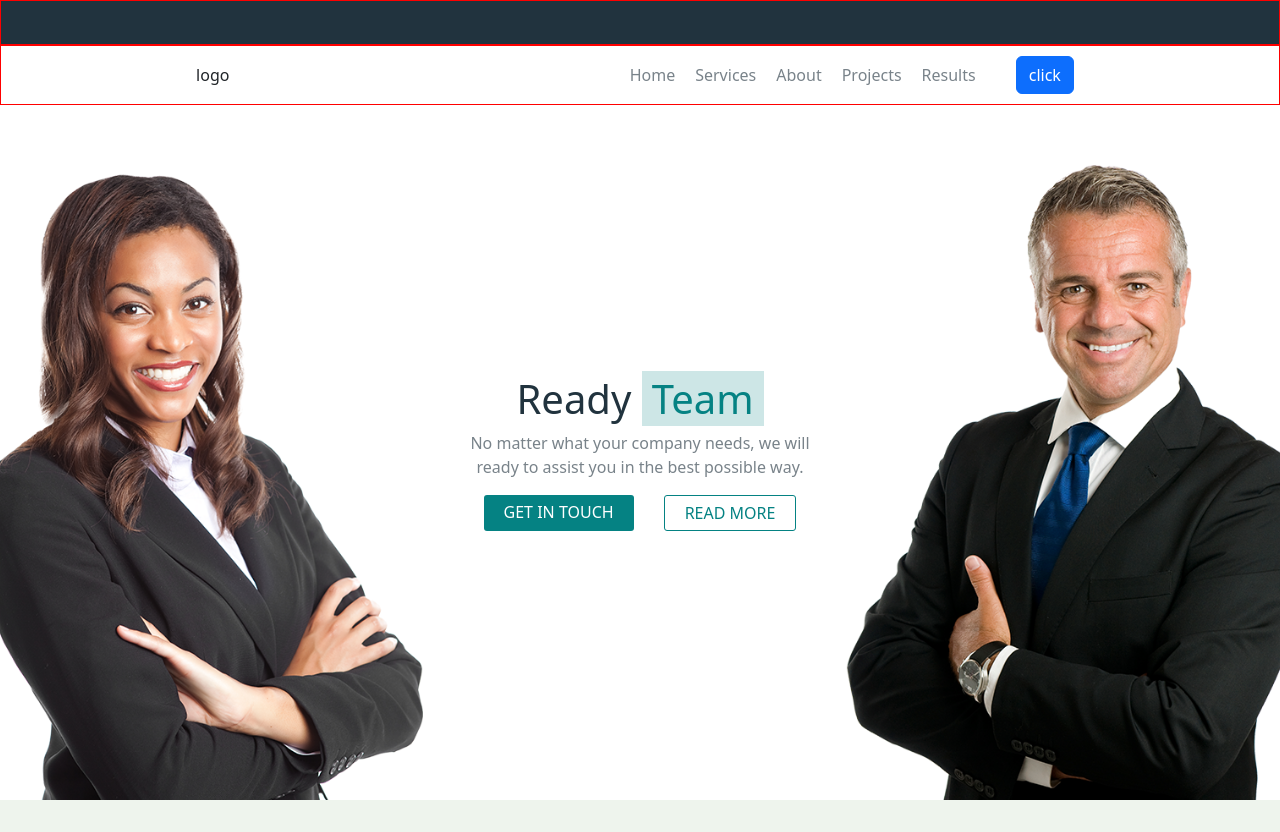
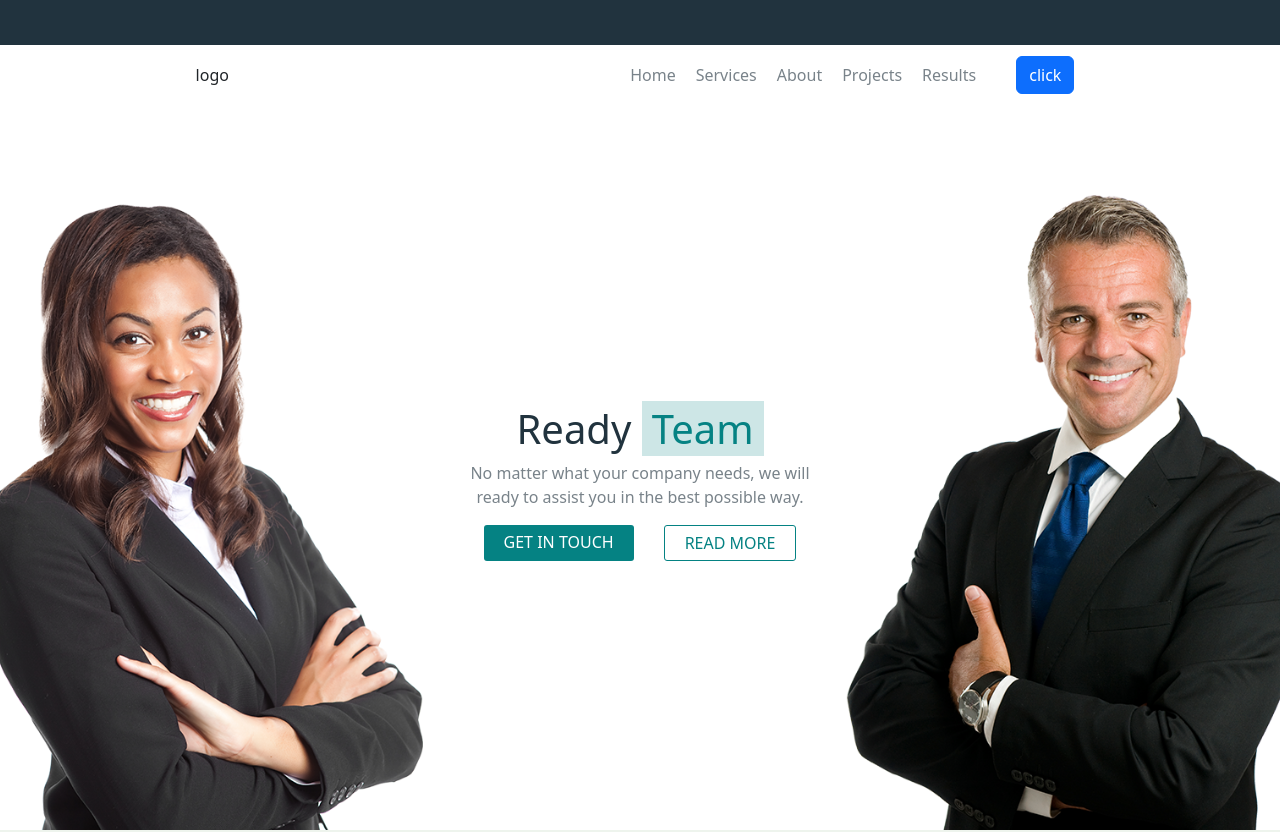
Before and after one commit to antoniodelgiudice02/proj-html-vuejs, a Vue app: page / in a window 1280 px wide. Shown: the top 832 px of the page. Built offline with nearby package versions, Linux system fonts and the light colour scheme.

Commit message:
add navbar and slider

```diff
--- a/src/assets/style/general.scss
+++ b/src/assets/style/general.scss
@@ -2,10 +2,6 @@
 @use "./partials/mixins" as *;
 
 @import "bootstrap/scss/bootstrap";
-
-.debug {
-  border: 1px solid red;
-}
 
 .section {
   @include flex-center();
--- a/src/components/layout/AppFooter.vue
+++ b/src/components/layout/AppFooter.vue
@@ -45,6 +45,10 @@ export default {
     <span>Lorem ipsum dolor sit.</span>
     <span>Lorem ipsum dolor sit. <a href="">coding</a></span>
   </div>
+
+  <div class="return-button">
+
+  </div>
 </template>
 
 <style lang="scss" scoped>
@@ -53,6 +57,11 @@ export default {
 footer {
   padding: 100px 0;
   background-color: $fourth-color ;
+  position: relative;
+
+  .my-btn{
+    width: fit-content;
+  }
 
   .card {
     background-color: #19191f;
@@ -79,6 +88,17 @@ footer {
     text-decoration: none;
     color: currentColor;
   }
+
+  .return-button{
+    height: 40px;
+    width: 40px;
+    border-radius: 50%;
+    background-color: $secondary-color;
+    position: absolute;
+    right: 20px;
+    bottom: 20px;
+    z-index: 1;
+  }
 }
 
 .w-100 {
@@ -89,7 +109,7 @@ footer {
   background-color: black;
   padding: 20px;
 
-  a{
+  a {
     color: $secondary-color;
     text-decoration: none;
   }
--- a/src/components/layout/AppHeader.vue
+++ b/src/components/layout/AppHeader.vue
@@ -24,6 +24,9 @@ export default {
 header{
     height: 45px;
     background-color: #21333e;
+    position: sticky;
+    top: 0;
+    z-index: 1;
 }
 
 </style>
--- a/src/components/layout/AppMain.vue
+++ b/src/components/layout/AppMain.vue
@@ -14,25 +14,62 @@ export default {
         return {
             store,
             sectionClass: '',
-            current: ''
+            current: 0
         }
     },
 
 
     components: { ServicesSection, SectionAbout, SectionProjects, SectionResults, PartnersLogos, GetInTouch },
 
+    methods: {
+        increase() {
+            if (this.current >= this.store.sections.length - 1) {
+                this.current = 0
+                console.log(this.current)
+            } else {
+                this.current++
+                console.log(this.current)
+            }
+        },
+
+        scrollToSection(i) {
+            if (i == 0) {
+                window.scrollTo(0, 0);
+            }
+            if (i == 1) {
+                window.scrollTo(0, 720);
+            }
+            if (i == 2) {
+                window.scrollTo(0, 1490);
+            }
+            if (i == 3) {
+                window.scrollTo(0, 2170);
+            }
+            if (i == 4) {
+                window.scrollTo(0, 3070);
+            }
+        },
+        scrollToContacts(){
+            window.scrollTo(0, 3690);
+        }
+
+    }
+
 }
 </script>
 
 <template>
+    <main>
 
-    <nav class="d-flex justify-content-around align-items-center debug">
+
+
+        <nav class="d-flex justify-content-around align-items-center">
             <span>logo</span>
             <ul class="p-0 m-0 d-flex align-items-center">
-            <li v-for="(section, index) in store.sections">{{ section.name }}</li>
+                <li v-for="(section, index) in store.sections" @click="scrollToSection(index)">{{ section.name }}</li>
 
                 <li>
-                <div class="btn btn-primary"> click</div>
+                    <div class="btn btn-primary" @click="scrollToContacts()"> click</div>
                 </li>
             </ul>
         </nav>
@@ -57,28 +94,42 @@ export default {
 
         </section>
 
-    <ServicesSection :class="sectionClass"/>
-
-    <SectionAbout/>
-
-    <SectionProjects/>
-
-    <SectionResults/>
-
-    <PartnersLogos/>
-
-    <GetInTouch/>
 
 
+        <ServicesSection :class="sectionClass" />
 
+        <SectionAbout />
 
+        <SectionProjects />
+
+        <SectionResults />
+
+        <PartnersLogos />
+
+        <GetInTouch />
+
+    </main>
 </template>
 
 <style lang="scss" scoped>
 // @use '../../assets/style/general.scss';
 
-.fixed{
+
+
+nav {
     position: fixed;
+    right: 0;
+    width: 100vw;
+    top: 45px;
+    z-index: 1;
+    background-color: white;
+}
+
+main {
+    position: relative;
+    #jumbo{
+        margin-top: 90px;
+    }
 }
 
 .debug {
```
Lines whose indentation alone changed are shown as unchanged.
